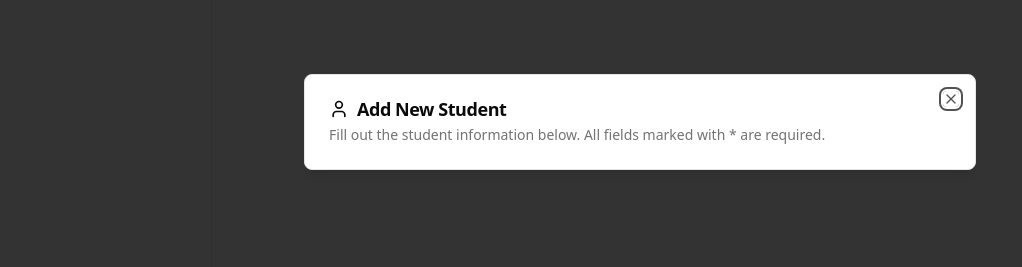
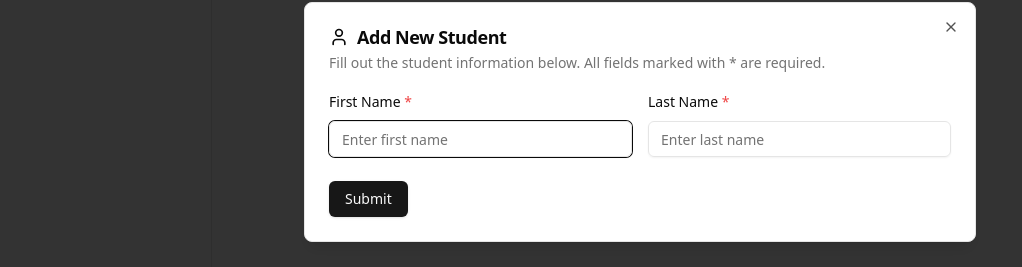
Before and after one commit to cruse-charles/EduConsult, a Next.js app: page /dashboard in a window 1280 px wide. Both pictures are taken after a click on the button "Add New Student". Shown: the part 278-545 px from the top of the page, without its empty margins (0-1022 px from the left). Built offline with nearby package versions, Linux system fonts and the light colour scheme; no server answers.

Commit message:
created form for student submission

```diff
--- a/app/components/AddStudentModal.tsx
+++ b/app/components/AddStudentModal.tsx
@@ -7,6 +7,8 @@ import { Dialog, DialogContent, DialogDescription, DialogFooter, DialogHeader, D
 import { User } from "lucide-react";
 import { DialogTrigger } from "@radix-ui/react-dialog";
 import { Button } from "@/components/ui/button";
+import { Label } from "@/components/ui/label";
+import { Input } from "@/components/ui/input";
 
 
 
@@ -53,11 +55,22 @@ function AddStudentModal() {
     }
 
     // Handles input changes and updates state accordingly
-    const handleInputChange = (e: React.ChangeEvent<HTMLInputElement | HTMLTextAreaElement>) => {
-        const {name, value} = e.target
+    // const handleInputChange = (e: React.ChangeEvent<HTMLInputElement | HTMLTextAreaElement>) => {
+    //     const {name, value} = e.target
+    //     setFormData((prevData) => ({
+    //         ...prevData,
+    //         [name]: value,
+    //     }))
+    // }
+
+    const handleInputChange = (e: React.ChangeEvent<HTMLInputElement>) => {
+        const { name, value } = e.target;
         setFormData((prevData) => ({
             ...prevData,
-            [name]: value,
+            personalInformation: {
+                ...prevData.personalInformation,
+                [name]: value,
+            }
         }))
     }
 
@@ -72,13 +85,26 @@ function AddStudentModal() {
             <DialogContent className="max-w-2xl max-h-[90vh] overflow-y-auto">
                 <DialogHeader>
                     <DialogTitle className="flex items-center gap-2">
-                    <User className="h-5 w-5" />
-                    Add New Student
+                        <User className="h-5 w-5" />
+                        Add New Student
                     </DialogTitle>
                     <DialogDescription>
-                    Fill out the student information below. All fields marked with * are required.
+                        Fill out the student information below. All fields marked with * are required.
                     </DialogDescription>
                 </DialogHeader>
+                <form className="space-y-6" onSubmit={handleSubmit}>
+                    <div className="grid grid-cols-1 md:grid-cols-2 gap-4">
+                        <div className="space-y-2">
+                            <Label htmlFor="firstName">First Name <span className="text-red-500">*</span></Label>
+                            <Input id="firstName" placeholder="Enter first name" value={formData.personalInformation.firstName} name="firstName" onChange={handleInputChange} required />
+                        </div>
+                        <div className="space-y-2">
+                            <Label htmlFor="lastName">Last Name <span className="text-red-500">*</span></Label>
+                            <Input id="lastName" placeholder="Enter last name" value={formData.personalInformation.lastName} name="lastName" onChange={handleInputChange} required />
+                        </div>
+                    </div>
+                    <Button type='submit'>Submit</Button>
+                </form>
             </DialogContent>
       </Dialog>
     )
```
